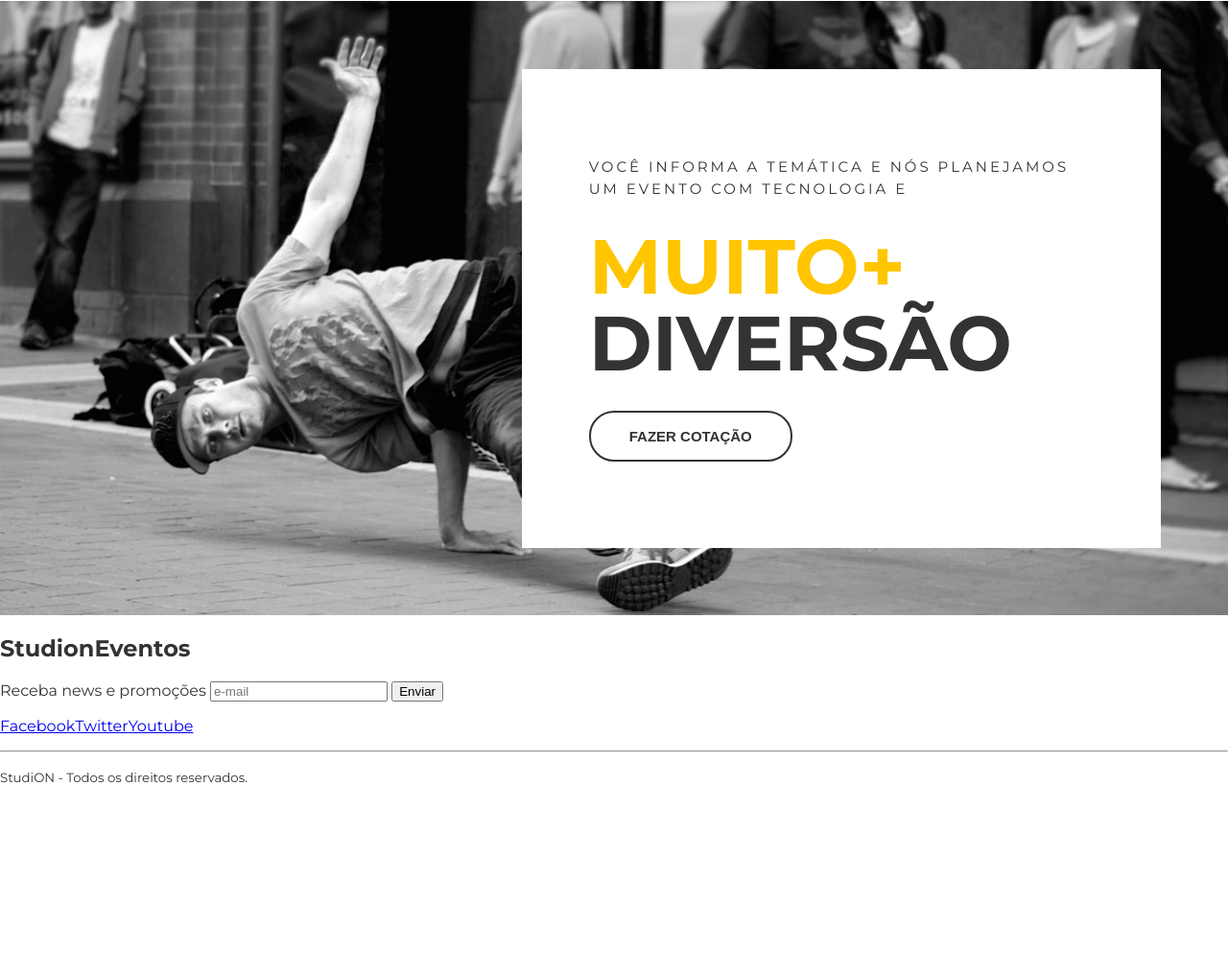
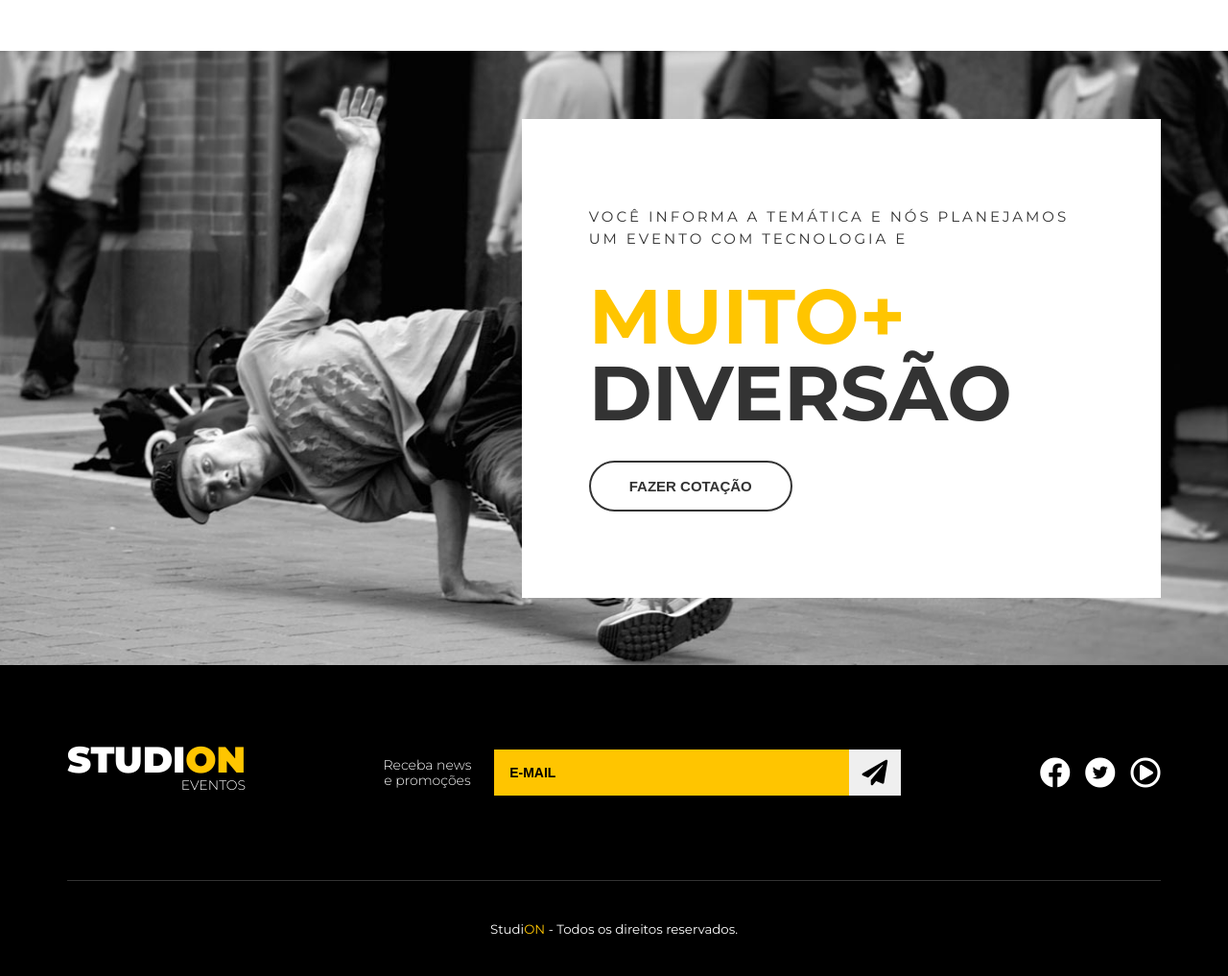
Before and after one commit to CamilaBerka/studion, a website: page src/index.html in a window 1280 px wide. Shown: the part 1610-2627 px from the top of the page at 96% size. Before the commit the page ends 2445 px from the top, so only its background shows below. Drawn offline with Linux system fonts and the light colour scheme.

Commit message:
feat(footer): revised structured and added styles

```diff
--- a/src/index.html
+++ b/src/index.html
@@ -111,23 +111,46 @@
         </div>
       </section>
     </main>
+    <footer class="footer">
+      <div class="container footer__container">
+        <h2 class="logo-studion">
+          Studi<span class="copy--primary">on</span>
+          <span class="logo-studion__subtitle">Eventos</span>
+        </h2>
+        <form class="footer__form">
+          <label for="email">Receba news e promoções</label>
+          <div class="footer__form__email">
+            <input id="email" type="email" placeholder="e-mail" />
+            <button type="submit">
+              <i class="fas fa-paper-plane fa-2x"></i>
+            </button>
+          </div>
+        </form>
+        <ul class="footer__social">
+          <li>
+            <a href="http://facebook.com" target="_blank">
+              <i class="fab fa-facebook fa-2x"></i>
+            </a>
+          </li>
+          <li>
+            <a href="http://twitter.com" target="_blank">
+              <span class="fa-stack">
+                <i class="fas fa-circle fa-stack-2x"></i>
+                <i class="fab fa-twitter fa-stack-1x fa-inverse"></i>
+              </span>
+            </a>
+          </li>
+          <li>
+          <a href="http://youtube.com" target="_blank">
+            <i class="far fa-play-circle fa-2x"></i>
+          </a>
+          </li>
+        </ul>
+      </div>
 
-    <footer>
-      <h2>Studi<span>on</span><span>Eventos</span></h2>
-      <form>
-        <label>Receba news e promoções</label>
-        <input type="email" placeholder="e-mail" />
-        <button type="submit">Enviar</button>
-      </form>
-      <ul>
-        <li><a href="http://facebook.com" target="_blank">Facebook</a></li>
-        <li><a href="http://twitter.com" target="_blank">Twitter</a></li>
-        <li><a href="http://youtube.com" target="_blank">Youtube</a></li>
-      </ul>
-      <hr />
       <p>
-        <small>Studi<span>ON</span> - Todos os direitos reservados.</small>
+        <small>Studi<span class="copy--primary">ON</span> - Todos os direitos reservados.</small>
       </p>
     </footer>
   </body>
-</html>
+  </html>
--- a/src/style.css
+++ b/src/style.css
@@ -1,4 +1,5 @@
 @import url('https://fonts.googleapis.com/css2?family=Montserrat:wght@300;400;500;700;900&family=Roboto&display=swap');
+@import url('https://cdnjs.cloudflare.com/ajax/libs/font-awesome/5.15.1/css/all.min.css');
 
 * {
   box-sizing: border-box;
@@ -60,7 +61,7 @@ ul {
 }
 
 .navbar__links li {
-  font-size: 0, 875rem;
+  font-size: 0.875rem;
   margin-right: 3rem;
   text-transform: uppercase;
 }
@@ -86,7 +87,7 @@ ul {
 .logo-studion__subtitle {
   font-size: 0.875rem;
   font-weight: 300;
-  float: right;
+  display: block;
 }
 
 .copy--primary {
@@ -94,7 +95,7 @@ ul {
 }
 
 #slider {
-  background: #000;
+  background-color: #000;
   color: #fff;
 }
 
@@ -137,13 +138,14 @@ ul {
   cursor: pointer;
   padding: 1rem 2.5rem;
   border: 0.125rem solid #fff;
-  border-radius: 1.625rem;
+  border-radius: 5rem;
   color: var(--color-primary);
   background: unset;
   font-size: 0.9375rem;
   font-weight: 700;
   text-transform: uppercase;
-  transition: 0.5s all ease;
+  transition: 0.3s all ease;
+  outline: none;
 }
 
 .btn:hover,
@@ -158,6 +160,7 @@ ul {
 #counter {
   background-color: var(--color-primary);
   color: #fff;
+  text-transform: uppercase;
 }
 .counter__container {
   display: grid;
@@ -166,7 +169,7 @@ ul {
   padding: 4.375rem 1rem;
 }
 .counter__container h3 {
-  font-size: 1.875rem;
+  font-size: 2.875rem;
 }
 .counter__container h3 small {
   display: block;
@@ -178,15 +181,15 @@ ul {
   grid-template-columns: auto auto;
   gap: 3.125rem;
   align-items: center;
-  padding: 4.375rem 1rem;
+  padding: 4.375rem 0rem;
+}
+
+.institutional__image {
+  max-width: 550px;
 }
 
 .institutional__copy {
   padding: 0 1.875rem;
-}
-
-.institutional__image {
-  max-width: 550px;
 }
 
 .institutional__copy h6 {
@@ -203,10 +206,9 @@ ul {
 }
 
 .institutional p {
-  font-family: 'Roboto', sans-serif;
+  font-family: "Roboto", sans-serif;
   font-size: 1.0625rem;
   line-height: 1.6875rem;
-  margin-bottom: 0;
   margin-bottom: 2.5rem;
 }
 
@@ -263,5 +265,92 @@ ul {
   color: var(--color-copy);
   border-color: var(--color-copy);
   background: unset;
-  hover
 }
+
+.footer {
+  background-color: #000;
+  color: #fff;
+  text-align: center;
+}
+
+.footer__container {
+  display: grid;
+  grid-template-columns: repeat(3, auto);
+  align-items: center;
+  border-bottom: 0.1rem solid #fff3;
+  padding: 5rem 0;
+}
+
+.footer .logo-studion {
+  justify-self: start;
+  margin: 0;
+}
+
+.footer__form {
+  display: grid;
+  place-items: center;
+  grid-template-columns: 9ch auto;
+  gap: 1.375rem;
+  /*justify-self: center;*/
+}
+
+.footer__form label {
+  font-size: 0.875rem;
+  font-weight: 300;
+  line-height: 1rem;
+}
+
+.footer__form__email {
+  display: grid;
+  grid-template-columns: auto 3.375rem;
+  width: 100%;
+}
+
+.footer__form input {
+  background-color: var(--color-primary);
+  border: unset;
+  padding: 1rem;
+  font-size: 0.875rem;
+  font-weight: 700;
+  text-transform: uppercase;
+  color: #000;
+  width: 100%;
+}
+
+.footer__form input::placeholder {
+  color: #000;
+}
+
+.footer__form button {
+  cursor: pointer;
+  border: unset; /*professor alterou border e height. preferi manter*/
+  height: 100%;
+  transition: 0,3s all ease;
+}
+
+.footer__form button:hover {
+  color: #fff;
+  background-color: var(--color-copy);
+}
+
+.footer__social {
+  display: grid;
+  grid-template-columns: repeat(3, auto);
+  gap: 0.5rem;
+  justify-self: end;
+}
+
+.footer__social a,
+.footer__social a:visited,
+.footer__social a:active {
+  color: #fff;
+  margin-left: 0.2rem;
+}
+
+.footer__social .fa-twitter {
+  color: #000;
+}
+
+footer p {
+  margin: 2.5rem 0;
+}
```
